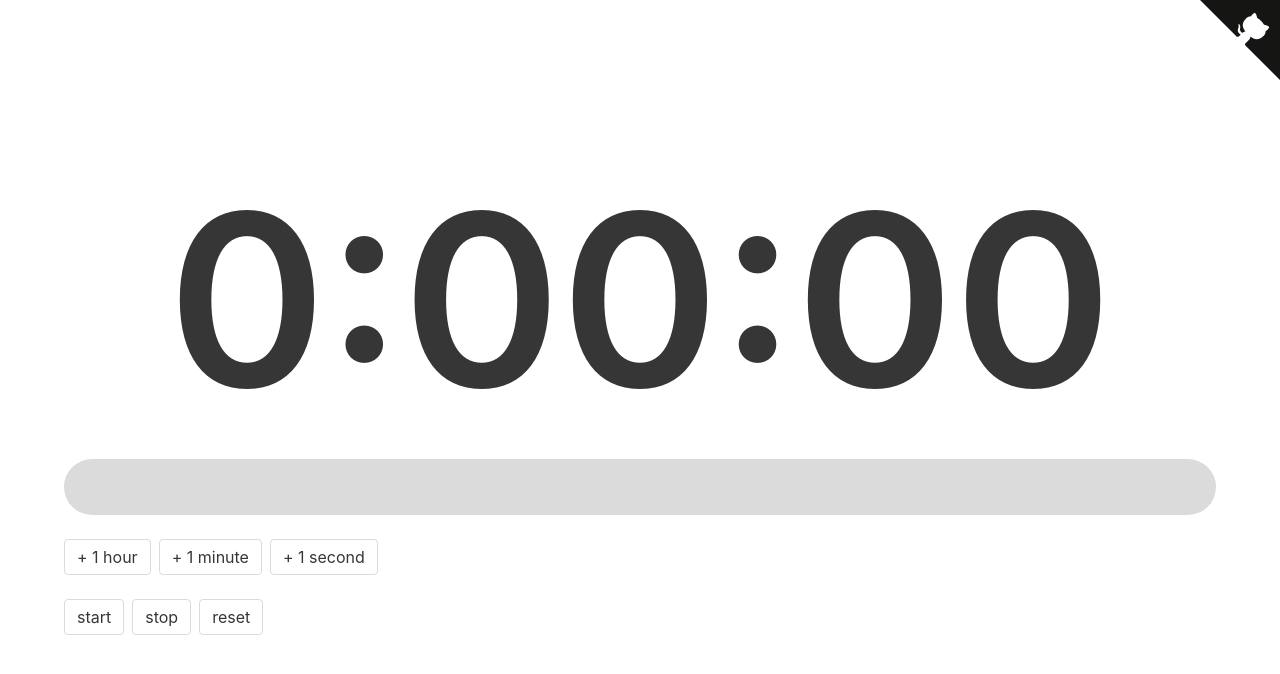
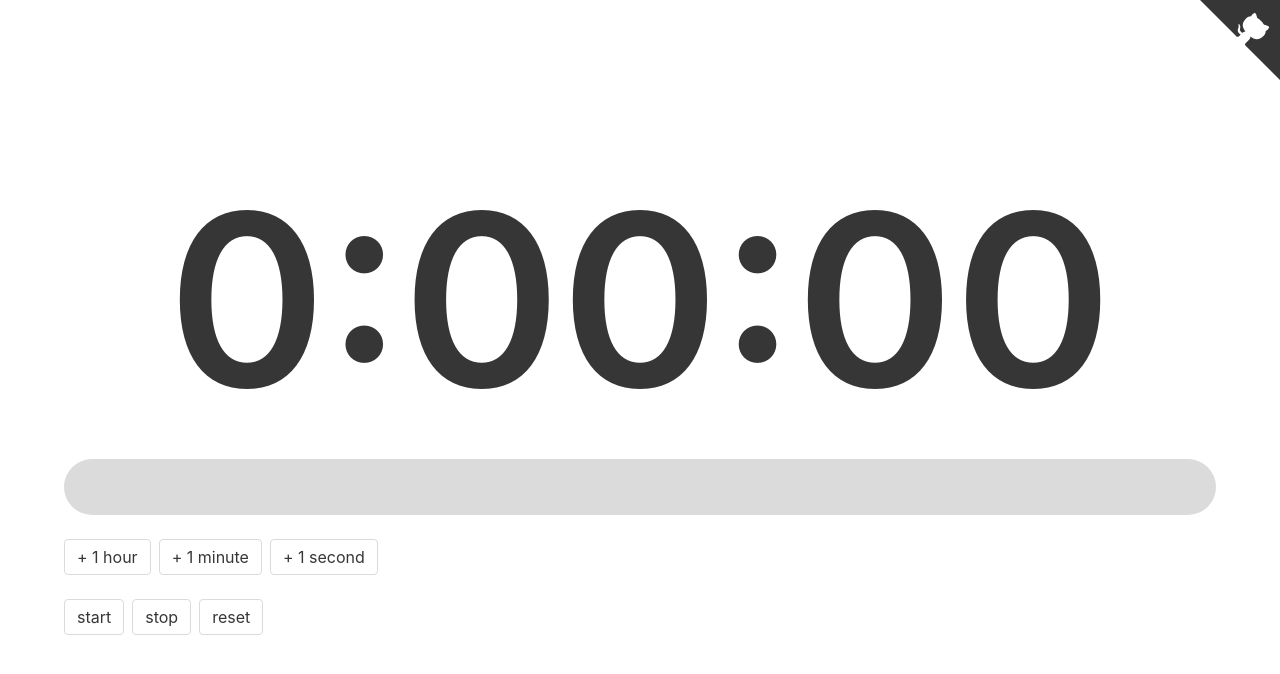
Before and after one commit to 70-10/timekeeper, a Vue app: page / in a window 1280 px wide. Shown: the top 674 px of the page. Built offline with nearby package versions, Linux system fonts and the light colour scheme.

Commit message:
[mod] GitHubBadge color

```diff
--- a/src/components/GitHubBadge.vue
+++ b/src/components/GitHubBadge.vue
@@ -10,7 +10,7 @@
       width="80"
       height="80"
       viewBox="0 0 250 250"
-      style="fill:#151513; color:#fff; position: absolute; top: 0; border: 0; right: 0;"
+      style="fill:#363636; color:#fff; position: absolute; top: 0; border: 0; right: 0;"
       aria-hidden="true"
     >
       <path d="M0,0 L115,115 L130,115 L142,142 L250,250 L250,0 Z"></path>
```
